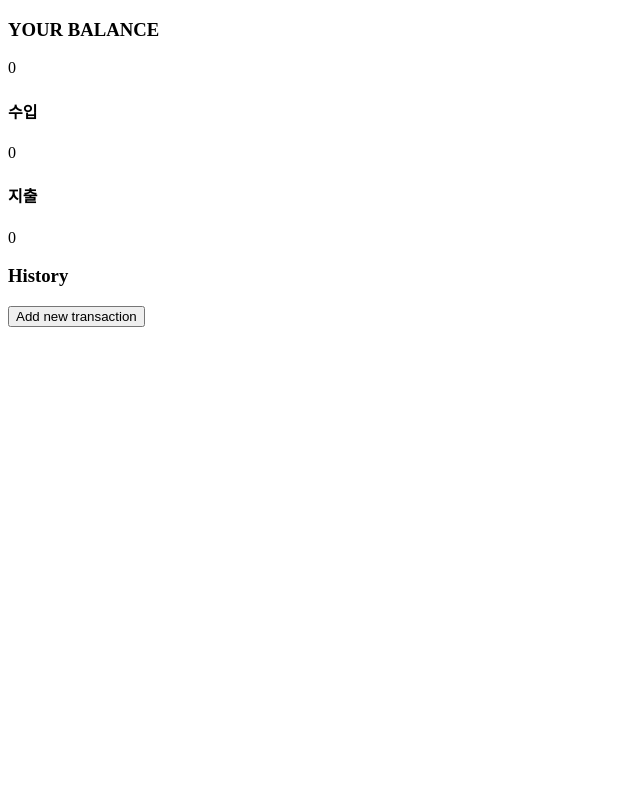
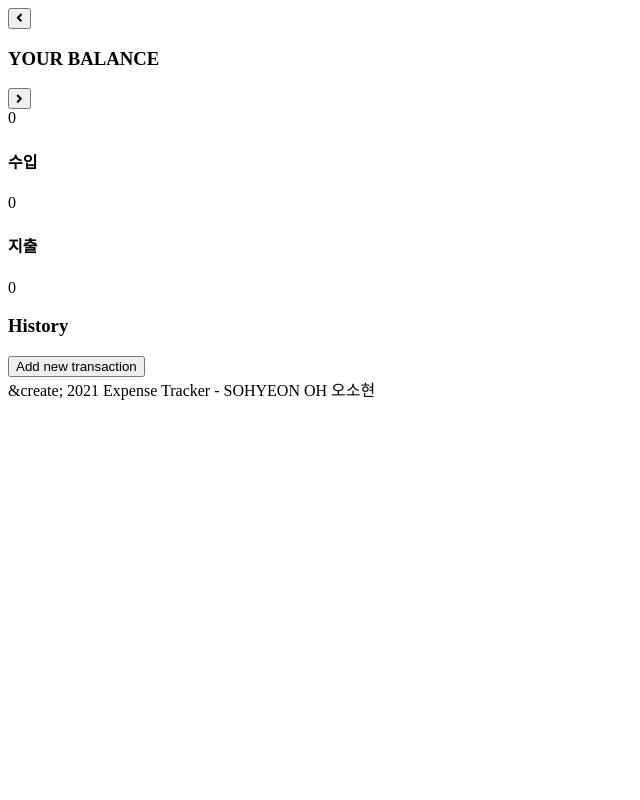
Before and after one commit to SOHYEON00/Expense-Tracker, a React (Create React App) app: page / in a window 1280 px wide. Shown: the top 800 px of the page, without its empty margins (0-640 px from the left). Built offline with nearby package versions, Linux system fonts and the light colour scheme; no server answers; the database is empty.

Commit message:
file: nav 바/버튼 생성, Router 컴포넌트 생성
버튼 클릭시 path 이동 구현 필요

```diff
--- a/package.json
+++ b/package.json
@@ -3,6 +3,9 @@
   "version": "0.1.0",
   "private": true,
   "dependencies": {
+    "@fortawesome/fontawesome-svg-core": "^1.2.34",
+    "@fortawesome/free-solid-svg-icons": "^5.15.2",
+    "@fortawesome/react-fontawesome": "^0.1.14",
     "@testing-library/jest-dom": "^5.11.9",
     "@testing-library/react": "^11.2.3",
     "@testing-library/user-event": "^12.6.2",
--- a/src/App.js
+++ b/src/App.js
@@ -1,10 +1,13 @@
 import React from 'react';
-import MainPage from 'routes/MainPage';
+import AppRouter from "routes/Router";
 
 function App() {
   return (
     <main className="App">
-      <MainPage />
+    <AppRouter />
+    <footer>
+      &create; {new Date().getFullYear()} Expense Tracker - SOHYEON OH 오소현
+    </footer>
     </main>
   );
 }
--- a/src/components/Balance.js
+++ b/src/components/Balance.js
@@ -24,7 +24,6 @@ function Balance({ transactions }) {
 
   return (
     <article>
-      <h3>YOUR BALANCE</h3>
       {total}
       <section>
         <h4>수입</h4>
--- a/src/components/History.js
+++ b/src/components/History.js
@@ -11,7 +11,6 @@ function History({ transactions }) {
 
     return (
       <article>
-        <h3>History</h3>
         <section id="historyList" className="list">
             {copyTransactions && copyTransactions.map((transaction,idx) => {
                 let isLine = false;
--- a/src/routes/MainPage.js
+++ b/src/routes/MainPage.js
@@ -2,7 +2,9 @@ import React, { useEffect, useState } from 'react';
 import TransactionFactory from 'components/TransactionFactory';
 import History from 'components/History';
 import Balance from 'components/Balance';
+import Nav from 'routes/Nav';
 import {dbService, TRANSACTIONS} from 'fBase';
+
 
 function MainPage() {
     const [transactions, setTransactions] = useState([]);
@@ -24,7 +26,9 @@ function MainPage() {
 
     return (
       <>
+        <Nav />
         <Balance transactions={transactions} />
+        <h3>History</h3>
         <History transactions={transactions} />
         <button className="button" onClick={showContainer}>Add new transaction</button>
         <article id="newTransactionContainer" className=''>
--- /dev/null
+++ b/src/routes/Nav.js
@@ -0,0 +1,15 @@
+import React from 'react';
+import { FontAwesomeIcon } from '@fortawesome/react-fontawesome';
+import { faAngleRight, faAngleLeft } from '@fortawesome/free-solid-svg-icons';
+
+function Nav() {
+    return (
+        <nav>
+          <button><FontAwesomeIcon icon={faAngleLeft}/></button>
+          <h3>YOUR BALANCE</h3>
+          <button><FontAwesomeIcon icon={faAngleRight}/></button>
+        </nav>
+    )
+}
+
+export default Nav
--- /dev/null
+++ b/src/routes/Router.js
@@ -0,0 +1,21 @@
+import React from 'react';
+import {HashRouter as Router, Route, Switch} from "react-router-dom";
+import Setting from "routes/Setting";
+import MainPage from "routes/MainPage";
+
+function AppRouter() {
+    return (
+      <Router>
+        <Switch>
+          <Route exact path="/setting">
+              <Setting />
+          </Route>
+          <Route exact path="/">
+              <MainPage/>
+          </Route>
+        </Switch>
+      </Router>
+    );
+}
+
+export default AppRouter
--- /dev/null
+++ b/src/routes/Setting.js
@@ -0,0 +1,11 @@
+import React from 'react'
+
+function Setting() {
+    return (
+        <div>
+
+        </div>
+    )
+}
+
+export default Setting
```
Also changed, not shown: src/Router.js (added), 2 other files (tests, documents, lock files or other folders).
